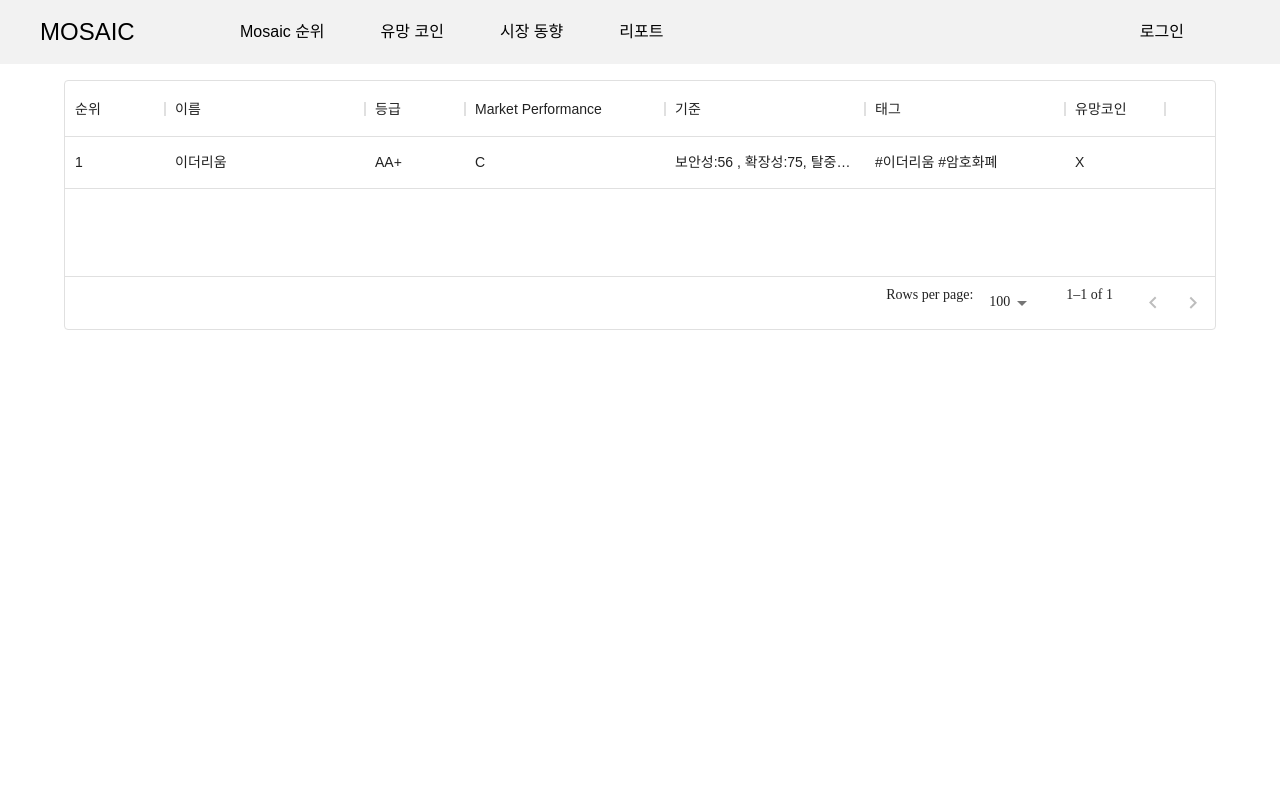
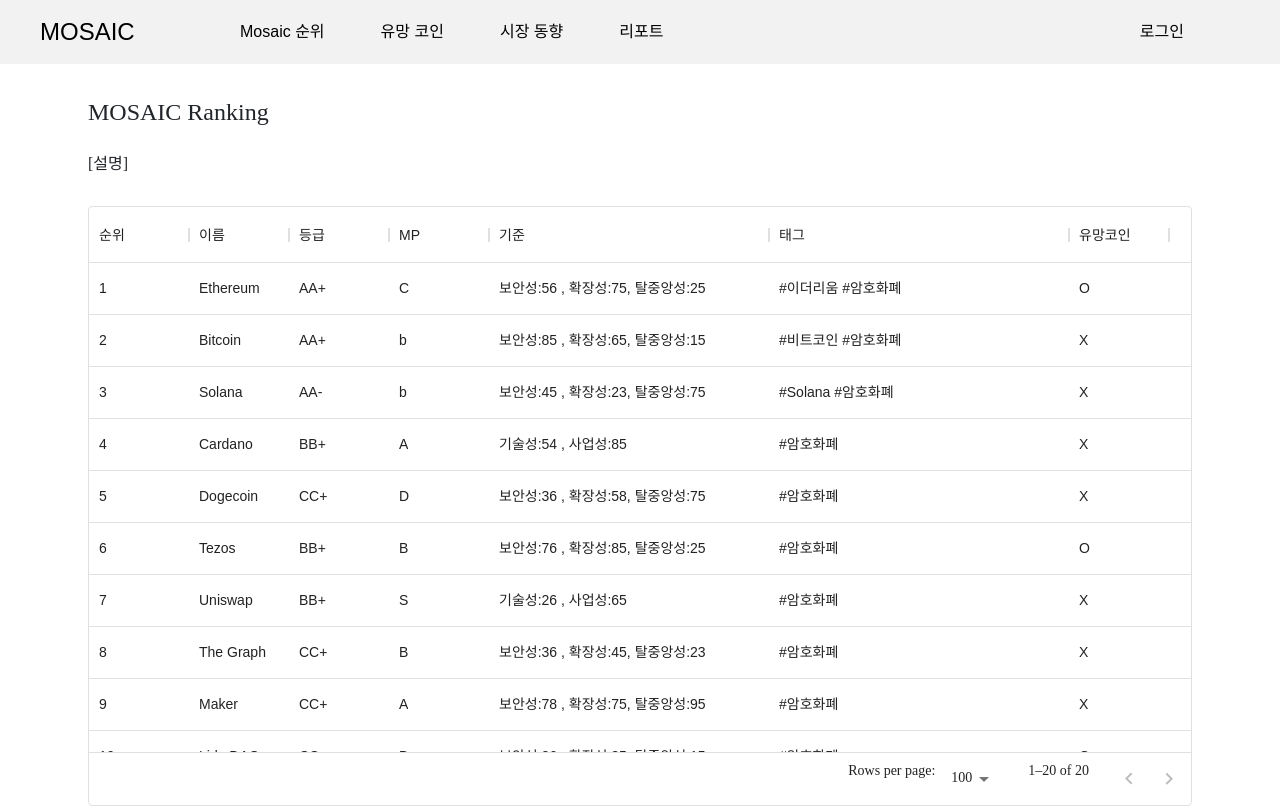
Before and after one commit to holyhansss/MOSAIC_FE, a React (Create React App) app: page /ranking in a window 1280 px wide. Built offline with nearby package versions, Linux system fonts and the light colour scheme; no server answers; the database is empty; a web font is replaced by a local one.

Commit message:
Ranking 완료

```diff
--- /dev/null
+++ b/src/components/PromisingCoin/CryptoTable.js
@@ -0,0 +1,214 @@
+import React from "react";
+import { DataGrid } from "@mui/x-data-grid";
+
+export default function CryptoTable() {
+  const rows = [
+    {
+      id: 1,
+      name: "Ethereum",
+      rating: "AA+",
+      marketPerformance: "C",
+      criteria: "보안성:56 , 확장성:75, 탈중앙성:25 ",
+      tag: "#이더리움 #암호화폐",
+      promising: "O",
+    },
+    {
+      id: 2,
+      name: "Bitcoin",
+      rating: "AA+",
+      marketPerformance: "b",
+      criteria: "보안성:85 , 확장성:65, 탈중앙성:15 ",
+      tag: "#비트코인 #암호화폐",
+      promising: "X",
+    },
+    {
+      id: 3,
+      name: "Solana",
+      rating: "AA-",
+      marketPerformance: "b",
+      criteria: "보안성:45 , 확장성:23, 탈중앙성:75 ",
+      tag: "#Solana #암호화폐",
+      promising: "X",
+    },
+    {
+      id: 4,
+      name: "Cardano",
+      rating: "BB+",
+      marketPerformance: "A",
+      criteria: "기술성:54 , 사업성:85",
+      tag: "#암호화폐",
+      promising: "X",
+    },
+    {
+      id: 5,
+      name: "Dogecoin",
+      rating: "CC+",
+      marketPerformance: "D",
+      criteria: "보안성:36 , 확장성:58, 탈중앙성:75 ",
+      tag: "#암호화폐",
+      promising: "X",
+    },
+    {
+      id: 6,
+      name: "Tezos",
+      rating: "BB+",
+      marketPerformance: "B",
+      criteria: "보안성:76 , 확장성:85, 탈중앙성:25 ",
+      tag: "#암호화폐",
+      promising: "O",
+    },
+    {
+      id: 7,
+      name: "Uniswap",
+      rating: "BB+",
+      marketPerformance: "S",
+      criteria: "기술성:26 , 사업성:65",
+      tag: "#암호화폐",
+      promising: "X",
+    },
+    {
+      id: 8,
+      name: "The Graph",
+      rating: "CC+",
+      marketPerformance: "B",
+      criteria: "보안성:36 , 확장성:45, 탈중앙성:23 ",
+      tag: "#암호화폐",
+      promising: "X",
+    },
+    {
+      id: 9,
+      name: "Maker",
+      rating: "CC+",
+      marketPerformance: "A",
+      criteria: "보안성:78 , 확장성:75, 탈중앙성:95 ",
+      tag: "#암호화폐",
+      promising: "X",
+    },
+    {
+      id: 10,
+      name: "Lido DAO",
+      rating: "CC-",
+      marketPerformance: "D",
+      criteria: "보안성:26 , 확장성:85, 탈중앙성:15 ",
+      tag: "#암호화폐",
+      promising: "O",
+    },
+    {
+      id: 11,
+      name: "AppCoin",
+      rating: "BB+",
+      marketPerformance: "A",
+      criteria: "기술성:86 , 사업성:15",
+      tag: "#암호화폐",
+      promising: "X",
+    },
+    {
+      id: 12,
+      name: "Axie Infiniy",
+      rating: "AA+",
+      marketPerformance: "B",
+      criteria: "보안성:86 , 확장성:85, 탈중앙성:96 ",
+      tag: "#암호화폐",
+      promising: "X",
+    },
+    {
+      id: 13,
+      name: "Enjin Coin",
+      rating: "SS+",
+      marketPerformance: "C",
+      criteria: "보안성:76 , 확장성:15, 탈중앙성:35 ",
+      tag: "#암호화폐",
+      promising: "X",
+    },
+
+    {
+      id: 14,
+      name: "WAX",
+      rating: "BB+",
+      marketPerformance: "A",
+      criteria: "보안성:76 , 확장성:65, 탈중앙성:85 ",
+      tag: "#암호화폐",
+      promising: "X",
+    },
+
+    {
+      id: 15,
+      name: "SushiSwap",
+      rating: "BB+",
+      marketPerformance: "E",
+      criteria: "보안성:32 , 확장성:35, 탈중앙성:25 ",
+      tag: "#암호화폐",
+      promising: "X",
+    },
+
+    {
+      id: 16,
+      name: "Ultra",
+      rating: "AA+",
+      marketPerformance: "S",
+      criteria: "기술성:86 , 사업성:73 ",
+      tag: "#암호화폐",
+      promising: "O",
+    },
+
+    {
+      id: 17,
+      name: "Reef",
+      rating: "AA+",
+      marketPerformnce: "C",
+      criteria: "보안성:89 , 확장성:79, 탈중앙성:69 ",
+      tag: "#암호화폐",
+      promising: "O",
+    },
+
+    {
+      id: 18,
+      name: "Polkadot",
+      rating: "BB+",
+      marketPerformance: "B",
+      criteria: "보안성:76 , 확장성:85, 탈중앙성:35 ",
+      tag: "#암호화폐",
+      promising: "X",
+    },
+
+    {
+      id: 19,
+      name: "Compound",
+      rating: "AA+",
+      marketPerformance: "C",
+      criteria: "보안성:86 , 확장성:75, 탈중앙성:25 ",
+      tag: "#암호화폐",
+      promising: "X",
+    },
+
+    {
+      id: 20,
+      name: "Ankr",
+      rating: "CC+",
+      marketPerformance: "B",
+      criteria: "기술성:78 , 사업성:15",
+      tag: "#암호화폐",
+      promising: "X",
+    }
+  ];
+
+  return (
+    <div style={{ height: 600, width: "100%" }}>
+      <DataGrid
+        columns={[
+          { field: "id", headerName: "순위" },
+          { field: "name", headerName: "이름"},
+          { field: "rating", headerName: "등급" },
+          {
+            field: "marketPerformance",
+            headerName: "MP",
+          },
+          { field: "criteria", headerName: "기준", width: 280},
+          { field: "tag", headerName: "태그", width: 300 },
+          { field: "promising", headerName: "유망코인" },
+        ]}
+        rows={rows}
+      />
+    </div>
+  );
+}
--- a/src/pages/Market.js
+++ b/src/pages/Market.js
@@ -329,6 +329,16 @@ function Marketpage() {
           <Typography variant="h5" sx={{ marginTop: 5 }}>
             S&P 500 vs CMC 200
           </Typography>
+          <Typography
+                  variant="body1"
+                  align="left"
+                  gutterBottom
+                  component="div"
+                  sx={{lineHeight: 2, letterSpacing: 0.25}}
+                >
+                  미국 주식 시장 대표 지수인 SNP 500 Index와 암호화폐 시장을 대표하는 Crypto 200 Index를 동시에 비교 분석한 그래프입니다.
+
+          </Typography>
         </Grid>
         <Grid item xs={12}>
           <ThemeProvider theme={theme}>
--- a/src/pages/Ranking.js
+++ b/src/pages/Ranking.js
@@ -1,37 +1,50 @@
 import React from "react";
-import { DataGrid } from "@mui/x-data-grid";
+import { Box, Container,Grid,Typography, } from "@mui/material";
+import styled from "styled-components";
+import { grey } from "@mui/material/colors";
+
+import CryptoTable from "../components/PromisingCoin/CryptoTable";
+
+const StyleBox = styled(Box)`
+  background: linear-gradient(-45deg, #1a1a40 5%, #270082 90%);
+  border-radius: 10px;
+`;
+var x = document.getElementById("grade");
+const Styleli = styled.li`
+  color: white;
+`;
+const MainContainer = styled(Container)`
+  position: relative;
+  z-index: 1;
+`;
 
 export default function Ranking() {
-  const rows = [
-    {
-      id: 1,
-      name: "이더리움",
-      rating: "AA+",
-      marketPerformance: "C",
-      criteria: "보안성:56 , 확장성:75, 탈중앙성:25 ",
-      tag: "#이더리움 #암호화폐",
-      promising: "X",
-    },
-  ];
+
 
   return (
-    <div style={{ height: 250, width: "100%" }}>
-      <DataGrid
-        columns={[
-          { field: "id", headerName: "순위" },
-          { field: "name", headerName: "이름", width: 200 },
-          { field: "rating", headerName: "등급" },
-          {
-            field: "marketPerformance",
-            headerName: "Market Performance",
-            width: 200,
-          },
-          { field: "criteria", headerName: "기준", width: 200 },
-          { field: "tag", headerName: "태그", width: 200 },
-          { field: "promising", headerName: "유망코인" },
-        ]}
-        rows={rows}
-      />
-    </div>
+    <MainContainer maxWidth="lg">
+      <Grid container direction="row" spacing ={3}>
+      <Grid item xs={12}>
+        <Box sx={{ paddingTop: 2,}}/>
+          <Typography
+            variant="h5"
+            align="left"
+            gutterBottom
+          >
+            MOSAIC Ranking
+          </Typography>
+          <Box sx={{ paddingTop: 2,}}/>
+          <Typography
+            variant="body1"
+            align="left"
+            gutterBottom
+          >
+            [설명]
+          </Typography>
+        </Grid>
+        <Grid item xs={12}><CryptoTable/></Grid>
+      </Grid>
+    </MainContainer>
+
   );
 }
```
